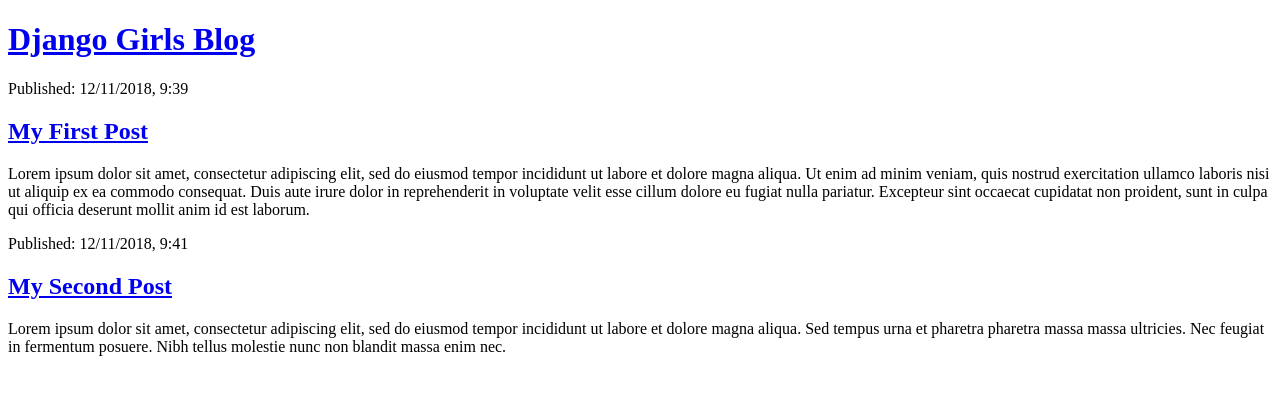
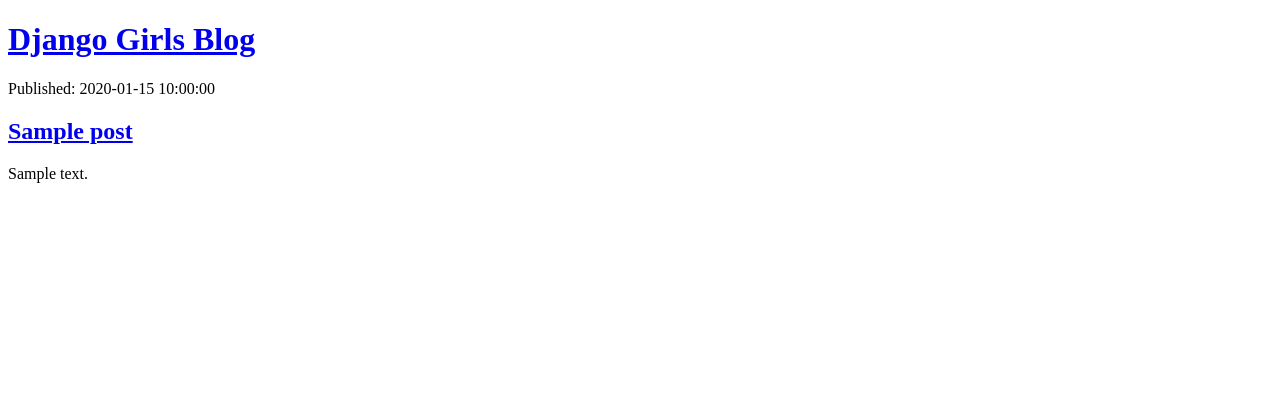
Before and after one commit to Parad0xPr1me/my-first-blog, a Python web app: template blog/templates/blog/post_list.html in a window 1280 px wide. Shown: the top 395 px of the page. Run offline with Jinja, Linux system fonts and the light colour scheme; the template is opened without the code that fills it: most values are stand-ins (such as "Sample title", 1, 10 or a date in 2020).

Commit message:
Modified templates to display posts from database

```diff
--- a/blog/templates/blog/post_list.html
+++ b/blog/templates/blog/post_list.html
@@ -8,19 +8,14 @@
 		<h1><a href="#">Django Girls Blog</a></h1>
 	</div>
 
+	{% for post in posts %}
+		<div>
+			<p>Published: {{ post.publish_date }}</p>
+			<h2><a href="#">{{ post.title }}</a></h2>
+			<p>{{ post.text }}</p>
 
-	<div>
-		<p> Published: 12/11/2018, 9:39</p>
-		<h2><a href="#">My First Post</a></h2>
-		<p>Lorem ipsum dolor sit amet, consectetur adipiscing elit, sed do eiusmod tempor incididunt ut labore et dolore magna aliqua. Ut enim ad minim veniam, quis nostrud exercitation ullamco laboris nisi ut aliquip ex ea commodo consequat. Duis aute irure dolor in reprehenderit in voluptate velit esse cillum dolore eu fugiat nulla pariatur. Excepteur sint occaecat cupidatat non proident, sunt in culpa qui officia deserunt mollit anim id est laborum.</p>
-	</div>
-
-	<div>
-		<p>Published: 12/11/2018, 9:41</p>
-		<h2><a href="#">My Second Post</a></h2>
-		<p>Lorem ipsum dolor sit amet, consectetur adipiscing elit, sed do eiusmod tempor incididunt ut labore et dolore magna aliqua. Sed tempus urna et pharetra pharetra massa massa ultricies. Nec feugiat in fermentum posuere. Nibh tellus molestie nunc non blandit massa enim nec.</p>
-	</div>
-
+		</div>
+	{% endfor %}
 
 
 </body>
--- a/blog/views.py
+++ b/blog/views.py
@@ -1,6 +1,9 @@
 from django.shortcuts import render
+from django.utils import timezone
+from .models import Post
 
 # Create your views here.
 
 def post_list(request):
-	return render(request, 'blog/post_list.html', {})
+	posts = Post.objects.filter(publish_date__lte=timezone.now()).order_by('publish_date')
+	return render(request, 'blog/post_list.html', {'posts':posts})
--- a/blogsite/settings.py
+++ b/blogsite/settings.py
@@ -12,6 +12,7 @@
 
 import os
 
+import pytz
 # Build paths inside the project like this: os.path.join(BASE_DIR, ...)
 BASE_DIR = os.path.dirname(os.path.dirname(os.path.abspath(__file__)))
 
@@ -106,7 +107,7 @@
 
 LANGUAGE_CODE = 'en-us'
 
-TIME_ZONE = 'UTC'
+TIME_ZONE = 'Asia/Chongqing'
 
 USE_I18N = True
 
```
